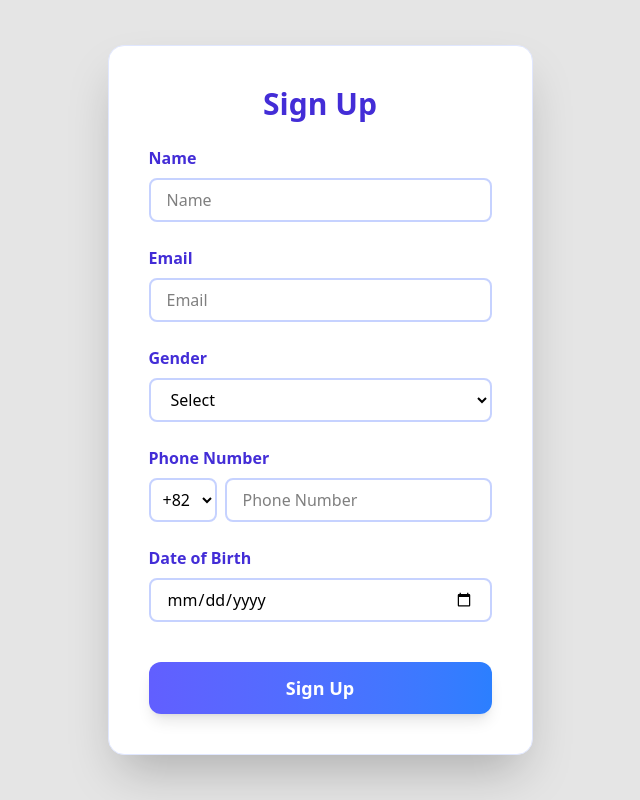
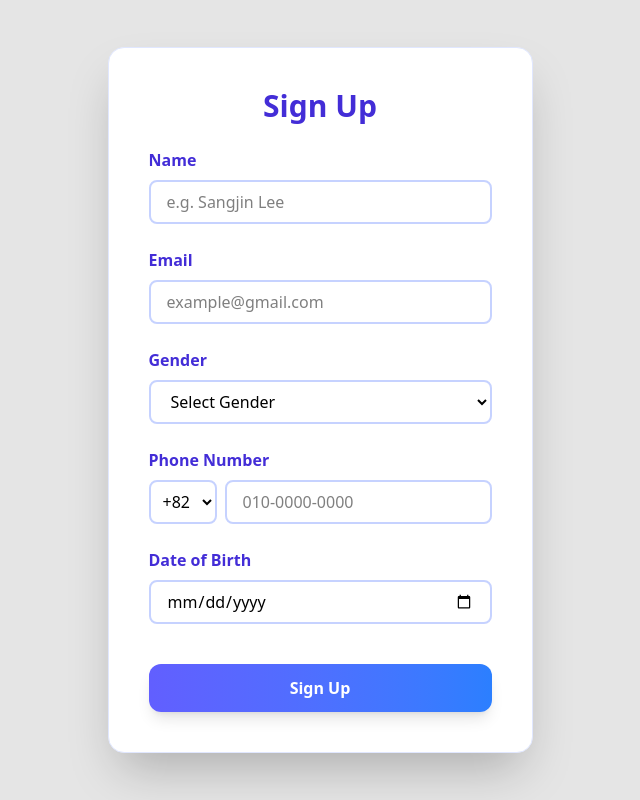
Before and after one commit to Monorama-IoT-Platform/IoT-Web, a React (Vite) app: page /auth/register/social in a window 1280 px wide. Shown: the whole page, without its empty margins (320-960 px from the left). Built offline with nearby package versions, Linux system fonts and the light colour scheme; no server answers.

Commit message:
:art: Refactor: 회원가입 폼 UX 개선 \n 1. 전화번호 필드 formatter.js 도입하여 국가 코드 별 로직 구현 \n 2. 생년월일 필드 연도 4자리 넘어가는 버그 수정 \n 3. 가입 성공 후 clearToken() 처리

```diff
--- a/src/pages/RegisterUserPage.jsx
+++ b/src/pages/RegisterUserPage.jsx
@@ -1,67 +1,53 @@
-import React, { useState, useEffect } from 'react';
-import { useNavigate } from 'react-router-dom';
-import axiosInstance from '../api/axiosInstance';
-import { saveToken } from '../utils/tokenStorage';
-
-// TODO: 국가코드에 따라 전화번호 포맷을 다르게 처리하는 로직 추가
-// TODO: 회원가입 성공시 /projects로 리다이렉트
-// TODO: 회원가입 실패시 에러 메시지 표시
-//       서버와 통신 성공했다면 error.code 로 에러코드 오고, 아니면 error.message 로 에러 메시지 옴
+import React, { useState, useEffect } from "react";
+import { useNavigate } from "react-router-dom";
+import axiosInstance from "../api/axiosInstance";
+import { saveToken, clearToken } from "../utils/tokenStorage";
+import { formatPhoneNumber, getPhonePlaceholder } from "../utils/formatter";
 
 function RegisterUserPage() {
   const [form, setForm] = useState({
-    name: '',
-    email: '',
-    gender: '',
-    phoneNumber: '',
-    nationalCode: 'KR', // 디폴트값 설정
-    dateOfBirth: '',
+    name: "",
+    email: "",
+    gender: "",
+    phoneNumber: "",
+    nationalCode: "KR",
+    dateOfBirth: "",
   });
-  const [submitted, setSubmitted] = useState(false);
-  const [error, setError] = useState('');
+
+  const [error, setError] = useState("");
   const navigate = useNavigate();
+
+  const today = new Date().toISOString().split("T")[0];
 
   useEffect(() => {
     const urlParams = new URLSearchParams(window.location.search);
-    const accessToken = urlParams.get('accessToken');
+    const accessToken = urlParams.get("accessToken");
     if (accessToken) {
       saveToken(accessToken);
-      window.history.replaceState(null, '', '/projects');
+      window.history.replaceState(null, "", window.location.pathname);
     }
   }, []);
 
   const handleChange = (e) => {
     const { name, value } = e.target;
-    if (name === 'phoneNumber') {
-      // 국가코드에 따라 포맷 분기 (KR, US, JP)
-      let digits = value.replace(/\D/g, '');
-      let formatted = '';
-      if (form.nationalCode === 'KR') {
-        // 한국: 010-1234-5678
-        if (digits.length <= 3) formatted = digits;
-        else if (digits.length <= 7) formatted = digits.slice(0, 3) + '-' + digits.slice(3);
-        else if (digits.length <= 11) formatted = digits.slice(0, 3) + '-' + digits.slice(3, 7) + '-' + digits.slice(7, 11);
-        else formatted = digits.slice(0, 3) + '-' + digits.slice(3, 7) + '-' + digits.slice(7, 11);
-      } else if (form.nationalCode === 'US') {
-        // 미국: 123-456-7890
-        if (digits.length <= 3) formatted = digits;
-        else if (digits.length <= 6) formatted = digits.slice(0, 3) + '-' + digits.slice(3);
-        else formatted = digits.slice(0, 3) + '-' + digits.slice(3, 6) + '-' + digits.slice(6, 10);
-      } else if (form.nationalCode === 'JP') {
-        // 일본: 090-1234-5678
-        if (digits.length <= 3) formatted = digits;
-        else if (digits.length <= 7) formatted = digits.slice(0, 3) + '-' + digits.slice(3);
-        else formatted = digits.slice(0, 3) + '-' + digits.slice(3, 7) + '-' + digits.slice(7, 11);
-      } else {
-        formatted = digits;
+
+    if (name === "phoneNumber") {
+      const formatted = formatPhoneNumber(value, form.nationalCode);
+      setForm((prev) => ({ ...prev, phoneNumber: formatted }));
+    } else if (name === "nationalSelect") {
+      const codeMap = { "+82": "KR", "+1": "US", "+81": "JP" };
+      const newCode = codeMap[value] || "KR";
+      setForm((prev) => ({
+        ...prev,
+        nationalCode: newCode,
+        phoneNumber: "",
+      }));
+    } else if (name === "dateOfBirth") {
+      const year = value.split("-")[0];
+      if (year && year.length > 4) {
+        return;
       }
-      setForm((prev) => ({ ...prev, [name]: formatted }));
-    } else if (name === 'nationalCode') {
-      let code = value;
-      if (value === '+82') code = 'KR';
-      else if (value === '+1') code = 'US';
-      else if (value === '+81') code = 'JP';
-      setForm((prev) => ({ ...prev, nationalCode: code, phoneNumber: '' }));
+      setForm((prev) => ({ ...prev, [name]: value }));
     } else {
       setForm((prev) => ({ ...prev, [name]: value }));
     }
@@ -69,64 +55,138 @@ function RegisterUserPage() {
 
   const handleSubmit = async (e) => {
     e.preventDefault();
-    setError('');
-    setSubmitted(false);
+    setError("");
+
     try {
-      const submitForm = { ...form, phoneNumber: form.phoneNumber.replace(/-/g, '') };
-      await axiosInstance.patch('/auth/register/pm', submitForm);
-      setSubmitted(true);
-      alert('회원가입이 완료되었습니다.');
-      navigate('/projects');
+      const submitForm = {
+        ...form,
+        phoneNumber: form.phoneNumber.replace(/-/g, ""),
+      };
+
+      await axiosInstance.patch("/auth/register/pm", submitForm);
+      alert("회원가입이 완료되었습니다. 다시 로그인해주세요.");
+      clearToken();
+
+      setTimeout(() => {
+        navigate("/auth/login", { replace: true });
+      }, 100);
     } catch (err) {
-      if (err.response?.data?.error?.code) {
-        alert(`에러 코드: ${err.response.data.error.code}`);
-      } else {
-        alert(`회원가입 실패: ${err.message}`);
-      }
-      setError('Registration failed.');
+      const serverError = err.response?.data?.error;
+      setError(
+        serverError
+          ? `[${serverError.code}] ${serverError.message}`
+          : "가입 실패"
+      );
     }
   };
 
   return (
     <div className="min-h-screen flex items-center justify-center bg-neutral-200 p-6">
-      <form onSubmit={handleSubmit} className="bg-white rounded-2xl shadow-2xl p-10 w-full max-w-lg border border-indigo-100 space-y-6">
-        <h2 className="text-3xl font-bold text-center text-indigo-700 mb-6">Sign Up</h2>
+      <form
+        onSubmit={handleSubmit}
+        className="bg-white rounded-2xl shadow-2xl p-10 w-full max-w-lg border border-indigo-100 space-y-6"
+      >
+        <h2 className="text-3xl font-bold text-center text-indigo-700 mb-6">
+          Sign Up
+        </h2>
+
+        {error && (
+          <div className="bg-red-50 border-l-4 border-red-400 p-4 mb-4">
+            <p className="text-red-700 text-sm font-medium">{error}</p>
+          </div>
+        )}
+
         <div className="flex flex-col gap-2">
           <label className="font-semibold text-indigo-700">Name</label>
-          <input name="name" value={form.name} onChange={handleChange} required className="border-2 border-indigo-200 rounded-lg px-4 py-2 focus:ring-2 focus:ring-indigo-400 transition" placeholder="Name" />
+          <input
+            name="name"
+            value={form.name}
+            onChange={handleChange}
+            required
+            className="border-2 border-indigo-200 rounded-lg px-4 py-2"
+            placeholder="e.g. Sangjin Lee"
+          />
         </div>
+
         <div className="flex flex-col gap-2">
           <label className="font-semibold text-indigo-700">Email</label>
-          <input name="email" type="email" value={form.email} onChange={handleChange} required className="border-2 border-indigo-200 rounded-lg px-4 py-2 focus:ring-2 focus:ring-indigo-400 transition" placeholder="Email" />
+          <input
+            name="email"
+            type="email"
+            value={form.email}
+            onChange={handleChange}
+            required
+            className="border-2 border-indigo-200 rounded-lg px-4 py-2"
+            placeholder="example@gmail.com"
+          />
         </div>
+
         <div className="flex flex-col gap-2">
           <label className="font-semibold text-indigo-700">Gender</label>
-          <select name="gender" value={form.gender} onChange={handleChange} required className="border-2 border-indigo-200 rounded-lg px-4 py-2 focus:ring-2 focus:ring-indigo-400 transition">
-            <option value="">Select</option>
+          <select
+            name="gender"
+            value={form.gender}
+            onChange={handleChange}
+            required
+            className="border-2 border-indigo-200 rounded-lg px-4 py-2"
+          >
+            <option value="">Select Gender</option>
             <option value="MALE">Male</option>
             <option value="FEMALE">Female</option>
             <option value="OTHER">Other</option>
           </select>
         </div>
+
         <div className="flex flex-col gap-2">
           <label className="font-semibold text-indigo-700">Phone Number</label>
           <div className="flex gap-2">
-            <select name="nationalCode" value={form.nationalCode === 'KR' ? '+82' : form.nationalCode === 'US' ? '+1' : form.nationalCode === 'JP' ? '+81' : form.nationalCode} onChange={handleChange} className="border-2 border-indigo-200 rounded-lg px-2 py-2 focus:ring-2 focus:ring-indigo-400 transition">
+            <select
+              name="nationalSelect"
+              value={
+                form.nationalCode === "KR"
+                  ? "+82"
+                  : form.nationalCode === "US"
+                  ? "+1"
+                  : "+81"
+              }
+              onChange={handleChange}
+              className="border-2 border-indigo-200 rounded-lg px-2 py-2"
+            >
               <option value="+82">+82</option>
               <option value="+1">+1</option>
-              {/* <option value="+81">+81</option> */}
-              {/* Add more country codes if needed */}
+              <option value="+81">+81</option>
             </select>
-            <input name="phoneNumber" value={form.phoneNumber} onChange={handleChange} required className="flex-1 border-2 border-indigo-200 rounded-lg px-4 py-2 focus:ring-2 focus:ring-indigo-400 transition" placeholder="Phone Number" inputMode="numeric" pattern="[0-9-]*" maxLength={15} />
+            <input
+              name="phoneNumber"
+              value={form.phoneNumber}
+              onChange={handleChange}
+              required
+              className="flex-1 border-2 border-indigo-200 rounded-lg px-4 py-2"
+              placeholder={getPhonePlaceholder(form.nationalCode)}
+              inputMode="numeric"
+            />
           </div>
         </div>
+
         <div className="flex flex-col gap-2">
           <label className="font-semibold text-indigo-700">Date of Birth</label>
-          <input name="dateOfBirth" type="date" value={form.dateOfBirth} onChange={handleChange} required className="border-2 border-indigo-200 rounded-lg px-4 py-2 focus:ring-2 focus:ring-indigo-400 transition" />
+          <input
+            name="dateOfBirth"
+            type="date"
+            value={form.dateOfBirth}
+            onChange={handleChange}
+            required
+            max={today}
+            className="border-2 border-indigo-200 rounded-lg px-4 py-2"
+          />
         </div>
-        <button type="submit" className="w-full bg-gradient-to-r from-indigo-500 to-blue-500 hover:from-indigo-600 hover:to-blue-600 text-white font-bold px-8 py-3 rounded-xl shadow-lg transition text-lg mt-4">Sign Up</button>
-        {submitted && <div className="text-green-600 text-center font-semibold mt-4">Registration completed!</div>}
-        {error && <div className="text-red-600 text-center font-semibold mt-4">Registration failed.</div>}
+
+        <button
+          type="submit"
+          className="w-full bg-gradient-to-r from-indigo-500 to-blue-500 text-white font-bold px-8 py-3 rounded-xl shadow-lg mt-4 transition-all hover:opacity-90"
+        >
+          Sign Up
+        </button>
       </form>
     </div>
   );
```
